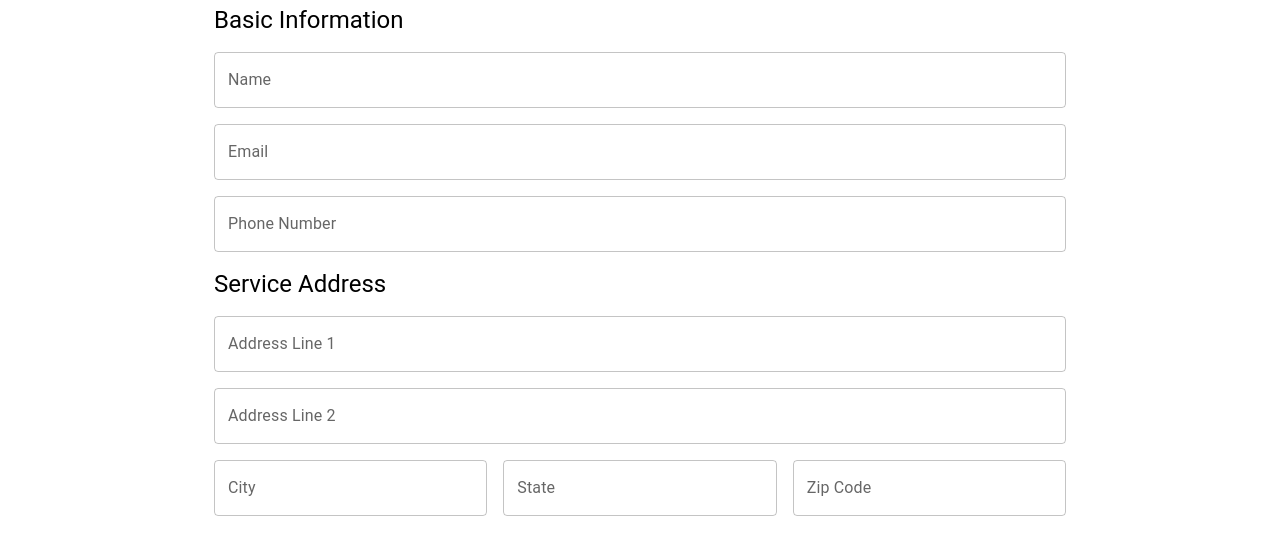
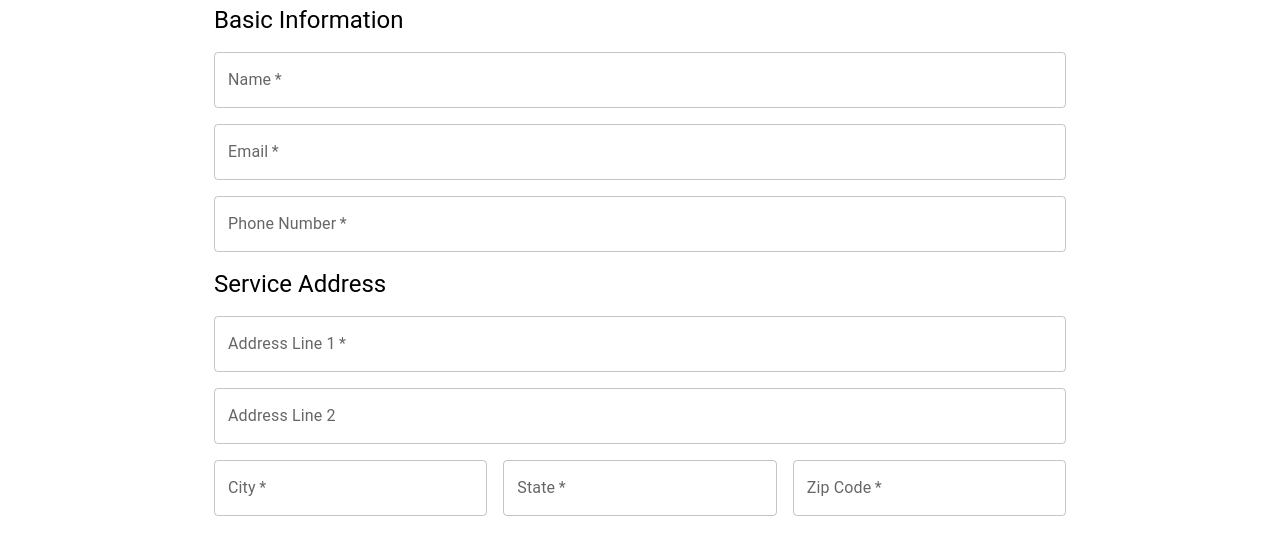
Before and after one commit to jdpasternak/fourth-realm-innovations, a React (Create React App) app: page /request-service in a window 1280 px wide. Shown: the part 172-708 px from the top of the page. Built offline with nearby package versions, Linux system fonts and the light colour scheme.

Commit message:
sets fields required, submit function

```diff
--- a/src/components/requestService/RequestServicePage.js
+++ b/src/components/requestService/RequestServicePage.js
@@ -18,6 +18,7 @@ import DatePicker from "./DatePicker.js";
 import AppointmentsButtonGroup from "./AppointmentsButtonGroup.js";
 import validationSchema from "./validationSchema.js";
 import SectionTitle from "./SectionTitle.js";
+import ThankYouModal from "./ThankYouModal.js";
 
 /* TODO
 
@@ -28,27 +29,27 @@ import SectionTitle from "./SectionTitle.js";
   [] Check that form is valid before opening review modal
   [] Configure backend flow
     [] Lambda function receives form details
-    [] Creates a records in a DDB table
+    [] Creates a record in a DDB table
       [] Generates random ID for appointment request
-    [] Sends email to jdp.pasternak@gmail.com with details
+    [] Sends email to jake@fourthrealminnovations.com with details
     [] Sends email to user requesting appointment, includes request ID
 
 */
 
 const RequestServicePage = (props) => {
-  const { formData, setFormData, setValidationErrors } = useContext(
-    RequestServiceContext
-  );
+  const { formData, setValidationErrors } = useContext(RequestServiceContext);
   const [displayModal, setDisplayModal] = useState(false);
   const [submitting, setSubmitting] = useState(false);
   const [displayHelpModal, setDisplayHelpModal] = useState(false);
+  const [displayThankYouModal, setDisplayThankYouModal] = useState(false);
+  const [serviceRequestId, setServiceRequestId] = useState("");
 
   const handleReview = async () => {
-    // TODO Check if data is valid first, then show modal
     try {
       await validationSchema.validate(formData, {
         abortEarly: false,
       });
+      setValidationErrors([]);
       setDisplayModal(true);
     } catch (error) {
       let validationErrors = {};
@@ -65,9 +66,40 @@ const RequestServicePage = (props) => {
       ...formData,
       appointmentTime: formData.appointmentTime.format(),
     });
-    setInterval(() => {
-      setSubmitting(false);
-    }, 3000);
+    submit();
+  };
+
+  const submit = async () => {
+    const body = JSON.stringify({
+      ...formData,
+      appointmentTime: formData.appointmentTime.format(),
+    });
+    console.log("body:", body);
+    const response = await fetch(
+      "https://s47hgo1zcb.execute-api.us-east-1.amazonaws.com/request-service",
+      {
+        method: "POST",
+        body: body,
+      }
+    );
+
+    if (response.ok) {
+      console.log("Success");
+      // Show a message or somehow alert the customer of the successful transaction
+      const data = await response.json();
+      console.log("response data:", data);
+      setServiceRequestId(data.serviceRequestId);
+      setDisplayThankYouModal(true);
+      setDisplayModal(false);
+    } else {
+      console.log(
+        "Something went wrong:",
+        response.status,
+        await response.json()
+      );
+    }
+
+    setSubmitting(false);
   };
 
   return (
@@ -86,13 +118,18 @@ const RequestServicePage = (props) => {
           <Grid container spacing={2}>
             <SectionTitle>Basic Information</SectionTitle>
             <Grid item xs={12} lg={12}>
-              <FormTextField label="Name" name="name" type="text" />
+              <FormTextField label="Name" name="name" type="text" required />
             </Grid>
             <Grid item xs={12} lg={12}>
-              <FormTextField label="Email" name="email" type="email" />
+              <FormTextField label="Email" name="email" type="email" required />
             </Grid>
             <Grid item xs={12} lg={12}>
-              <FormTextField label="Phone Number" name="phone" type="tel" />
+              <FormTextField
+                label="Phone Number"
+                name="phone"
+                type="tel"
+                required
+              />
             </Grid>
             <Grid item xs={12}>
               <Typography variant={"h5"}>Service Address</Typography>
@@ -102,6 +139,7 @@ const RequestServicePage = (props) => {
                 label="Address Line 1"
                 name="address1"
                 type="text"
+                required
               />
             </Grid>
             <Grid item xs={12} lg={12}>
@@ -112,13 +150,13 @@ const RequestServicePage = (props) => {
               />
             </Grid>
             <Grid item xs={12} lg={4}>
-              <FormTextField label="City" name="city" type="text" />
+              <FormTextField label="City" name="city" type="text" required />
             </Grid>
             <Grid item xs={12} lg={4}>
-              <FormTextField label="State" name="state" type="text" />
+              <FormTextField label="State" name="state" type="text" required />
             </Grid>
             <Grid item xs={12} lg={4}>
-              <FormTextField label="Zip Code" name="zip" type="text" />
+              <FormTextField label="Zip Code" name="zip" type="text" required />
             </Grid>
             <Grid item xs={12}>
               <Typography variant={"h5"}>Service Details</Typography>
@@ -166,6 +204,11 @@ const RequestServicePage = (props) => {
         open={displayHelpModal}
         onClose={() => setDisplayHelpModal(false)}
       />
+      <ThankYouModal
+        serviceRequestId={serviceRequestId}
+        displayThankYouModal={displayThankYouModal}
+        setDisplayThankYouModal={setDisplayThankYouModal}
+      />
     </Container>
   );
 };
```
